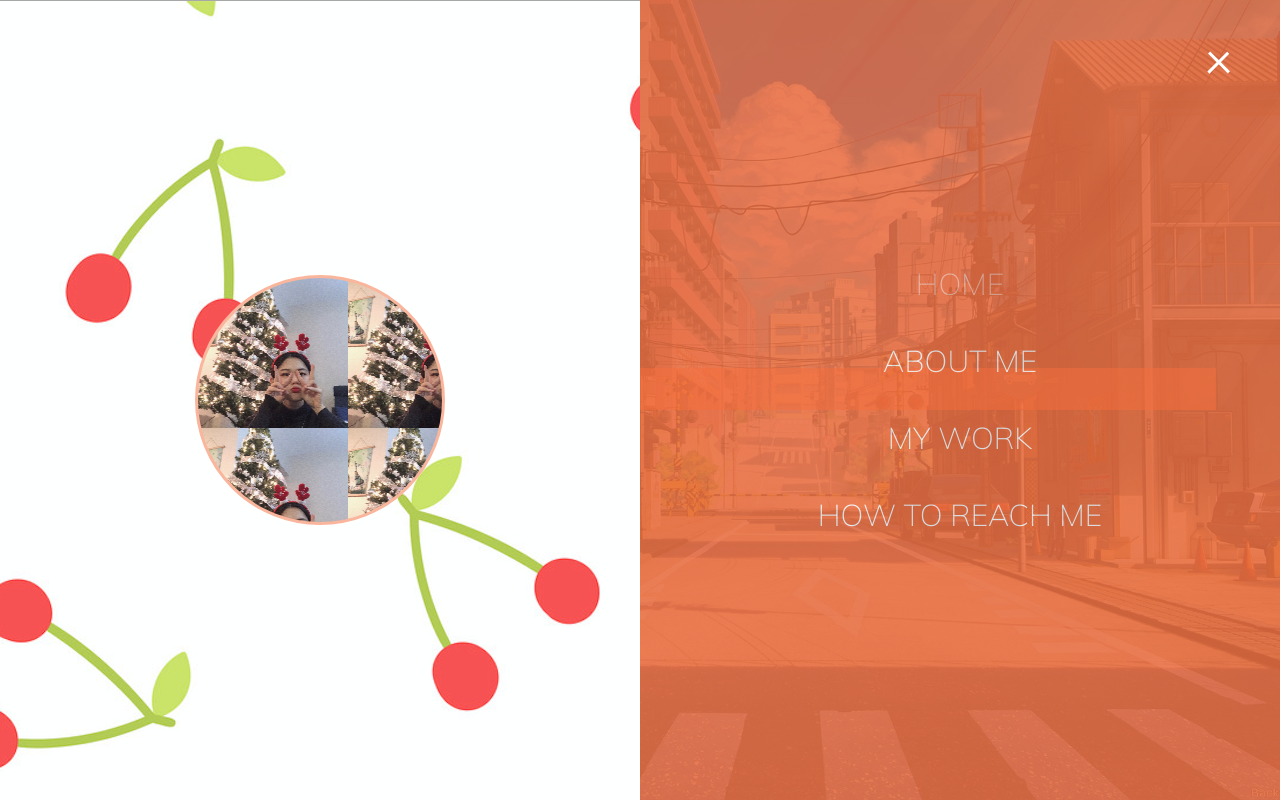
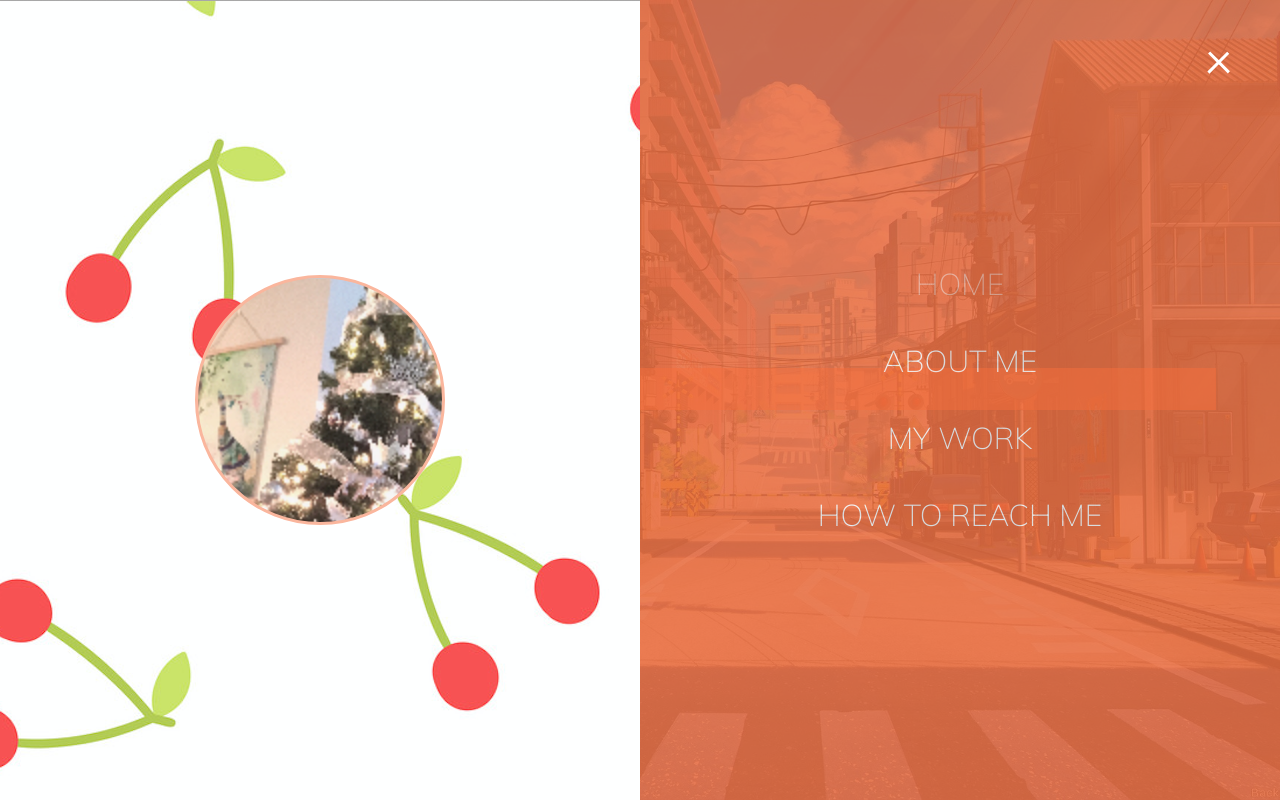
Before and after one commit to yunxiuqiu1115/self-portfolio, a website: page dist/index.html in a window 1280 px wide. Both pictures are taken after a click on the element 1219 px from the left and 59 px from the top of the page. Drawn offline with nearby package versions, Linux system fonts and the light colour scheme; files that its build step writes are made by us from their sources.

Commit message:
Fix photo

```diff
--- a/scss/_menu.scss
+++ b/scss/_menu.scss
@@ -97,7 +97,7 @@
     .portrait {
       width: 250px;
       height: 250px;
-      background: url("../img/portrait-xs2.png");
+      background: url("../img/portrait-ssm2.png");
       border-radius: 50%;
       border: solid 3px $secondary-color;
     }
```
